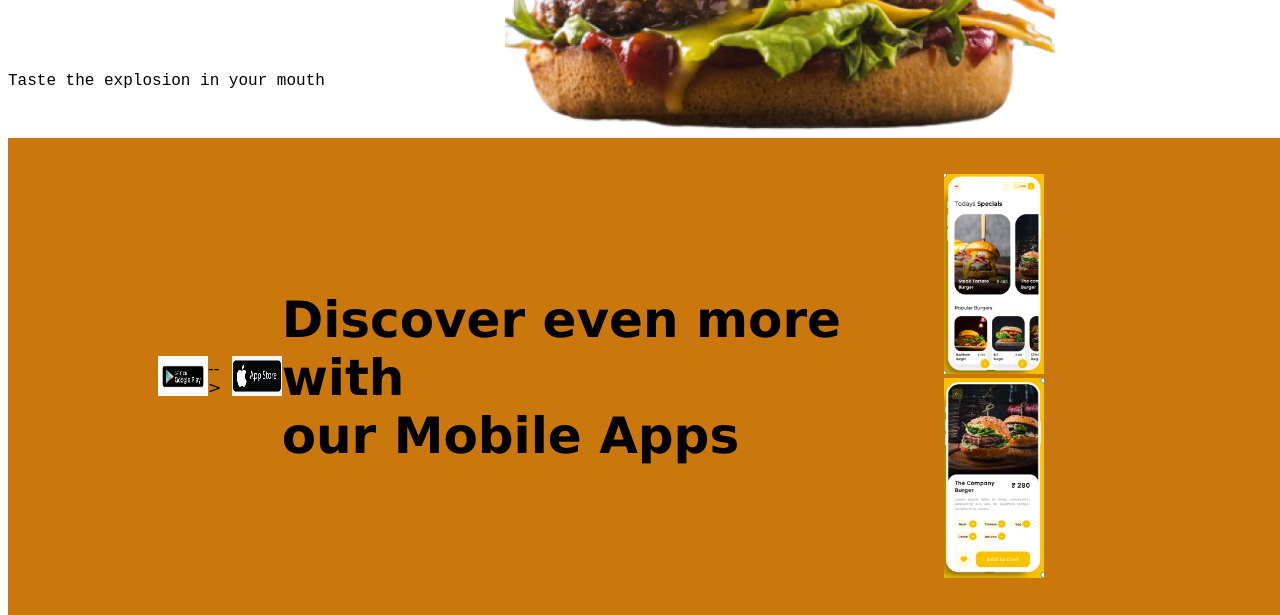
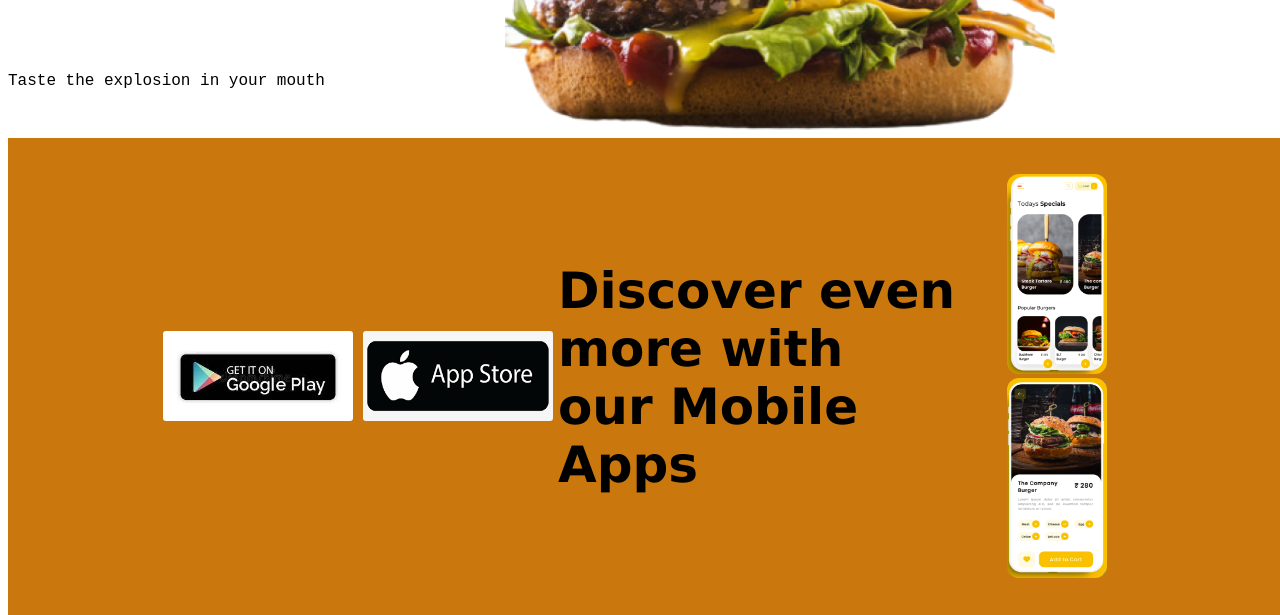
Before and after one commit to Dianakariuki/Pre-prep24IP, a plain HTML site: page index.html in a window 1280 px wide. Shown: the part 2180-2795 px from the top of the page. Drawn offline with Linux system fonts and the light colour scheme.

Commit message:
sized icons on section 5 and corrected the borders

```diff
--- a/Styles/style.css
+++ b/Styles/style.css
@@ -214,8 +214,11 @@
 
     .mobile1,
     .mobile2 {
-        height: 40px;
-        width: 50px;
+        height: 100px;
+        width: 200px;
+        border: 2px;
+        border-radius: 8px;
+        padding: 5px;
     }
     /*
 .b-logo2 {
@@ -276,8 +279,11 @@
 
     .phone-1,
     .phone-2 {
-        height: 200px;
-        width: 100px;
+        height: 400px;
+        width: 200px;
+        border-radius: 2px solid white;
+        border-radius:12px;
+
     }
 
     .pic {
--- a/index.html
+++ b/index.html
@@ -169,7 +169,7 @@
         <section class="section-5">
 
 
-             <span><img class="mobile1" src="Burger Palace-images/Burger Palace/gg.jpeg" alt="icon not found "></span> -->
+             <span><img class="mobile1" src="Burger Palace-images/Burger Palace/gg.jpeg" alt="icon not found "></span>
                 <span><img class ="mobile2 " src="Burger Palace-images/Burger Palace/app.png" alt="icon not found "></span>
                 <div class="description">
                     <p>
```
